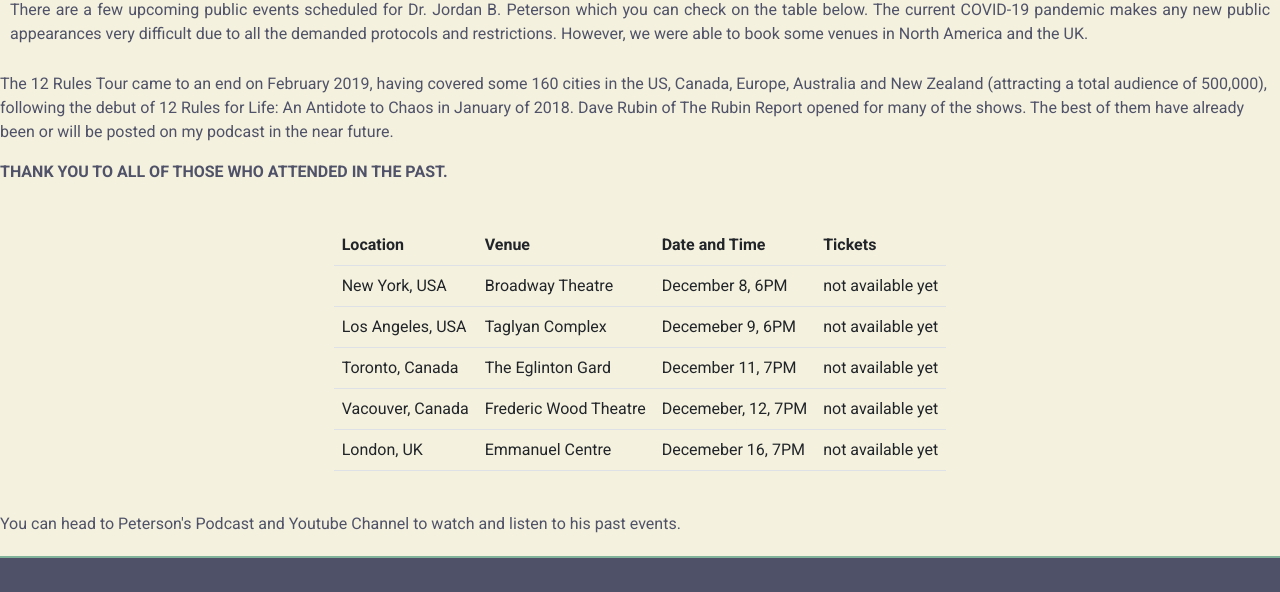
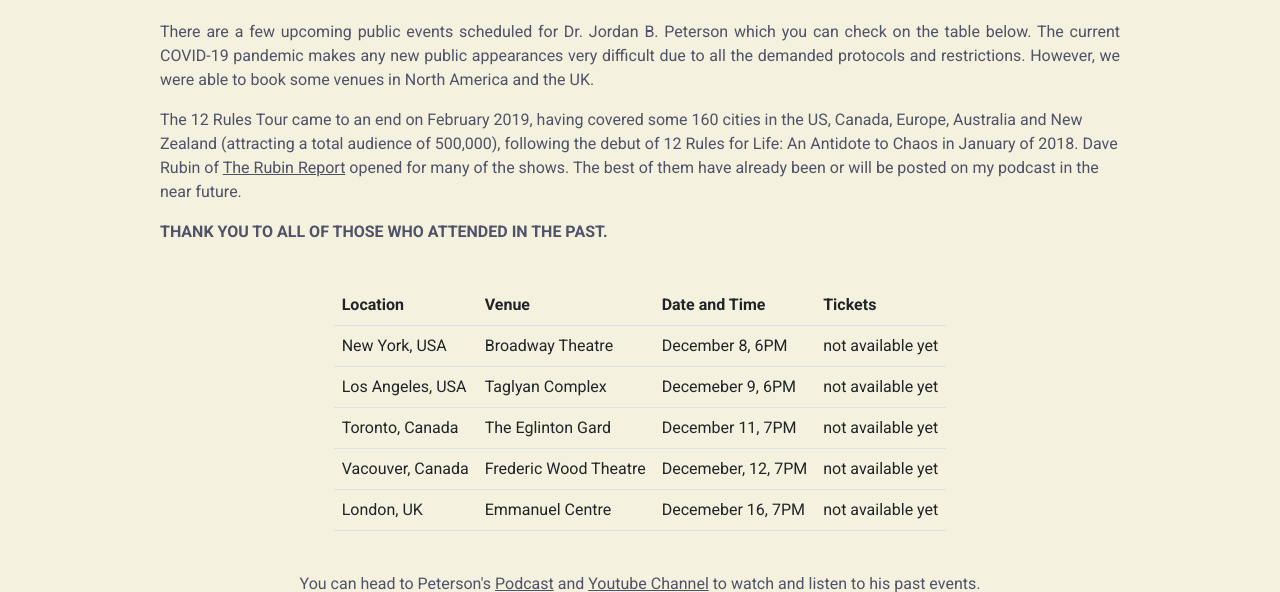
Before and after one commit to micascaramelli/coderhouse-frontend, a plain HTML site: page live-talks.html in a window 1280 px wide. Shown: the part 283-875 px from the top of the page. Drawn offline with nearby package versions, Linux system fonts and the light colour scheme.

Commit message:
un solo sass

```diff
--- a/css/index.scss
+++ b/css/index.scss
@@ -11,16 +11,9 @@
 
 .index-img {
   border-radius: 25px;
+  width: 100%;
+  max-width: 400px;
 }
-
-/* NO RECUERDO PARA QUE LO USE
-
-.book {
-  width: 100%;
-  height: 500px;
-  max-width: 400px;
-  border-radius: 25px;
-}*/
 
 .book-container {
   display: flex;
@@ -54,7 +47,6 @@
 }
 
 .blog-item {
-  // height: 150px;
   border: 1px solid var(--green);
   border-radius: 8px;
   display: flex;
--- a/css/live-talks.scss
+++ b/css/live-talks.scss
@@ -1,6 +1,11 @@
-.live-container{
-  ;
+.live-container {
+  width: 80%;
+  margin: auto;
+  display: flex;
+  align-items: center;
+  flex-direction: column;
 }
+
 /* Se aplico BEM en las siguientes tres declaraciones */
 
 .container__title {
@@ -8,7 +13,6 @@
 }
 
 .container__text {
-  padding: 10px;
   align-content: center;
   text-align: justify;
 }
--- a/css/stylesheet.scss
+++ b/css/stylesheet.scss
@@ -1,3 +1,9 @@
+@import "index.scss";
+@import "about.scss";
+@import "books.scss";
+@import "live-talks.scss";
+@import "contact.scss";
+
 @import url("https://fonts.googleapis.com/css2?family=Roboto:wght@100;400;700&display=swap");
 
 * {
--- a/live-talks.html
+++ b/live-talks.html
@@ -12,7 +12,6 @@
       crossorigin="anonymous"
     />
     <link rel="stylesheet" href="./css/stylesheet.css" />
-    <link rel="stylesheet" href="./css/live-talks.css" />
   </head>
   <body>
     <header>
@@ -33,23 +32,26 @@
         </ul>
       </nav>
     </header>
-    <div class="live-container">
+    <main class="live-container">
+      <div>
         <h1 class="container__title">Upcoming Live Talks</h1>
         <p class="container__text">
           There are a few upcoming public events scheduled for Dr. Jordan B.
           Peterson which you can check on the table below. The current COVID-19
-        pandemic makes any new public appearances very difficult due to all the
-        demanded protocols and restrictions. However, we were able to book some
-        venues in North America and the UK.
+          pandemic makes any new public appearances very difficult due to all
+          the demanded protocols and restrictions. However, we were able to book
+          some venues in North America and the UK.
         </p>
         <p class="live-text">
           The 12 Rules Tour came to an end on February 2019, having covered some
           160 cities in the US, Canada, Europe, Australia and New Zealand
           (attracting a total audience of 500,000), following the debut of 12
           Rules for Life: An Antidote to Chaos in January of 2018. Dave Rubin of
-        <a href="https://rubinreport.com/" class="live-link">The Rubin Report</a>
-        opened for many of the shows. The best of them have already been or will
-        be posted on my podcast in the near future.
+          <a href="https://rubinreport.com/" class="live-link"
+            >The Rubin Report</a
+          >
+          opened for many of the shows. The best of them have already been or
+          will be posted on my podcast in the near future.
         </p>
         <p class="emphasized-text">
           Thank you to all of those who attended in the past.
@@ -101,11 +103,14 @@
           >Podcast</a
         >
         and
-      <a href="https://www.youtube.com/c/jordanpetersonvideos" class="live-link"
+        <a
+          href="https://www.youtube.com/c/jordanpetersonvideos"
+          class="live-link"
           >Youtube Channel</a
         >
         to watch and listen to his past events.
       </p>
+    </main>
     <footer>
       <ul>
         <li>
```
Also changed, not shown: about.html (+0 -1 lines), books.html (+0 -1 lines), contact.html (+0 -1 lines), index.html (+14 -6 lines), css/about.css (deleted), css/books.css (deleted), css/contact.css (deleted), css/index.css (deleted), css/live-talks.css (deleted), css/stylesheet.css. Lines whose indentation alone changed are shown as unchanged.
